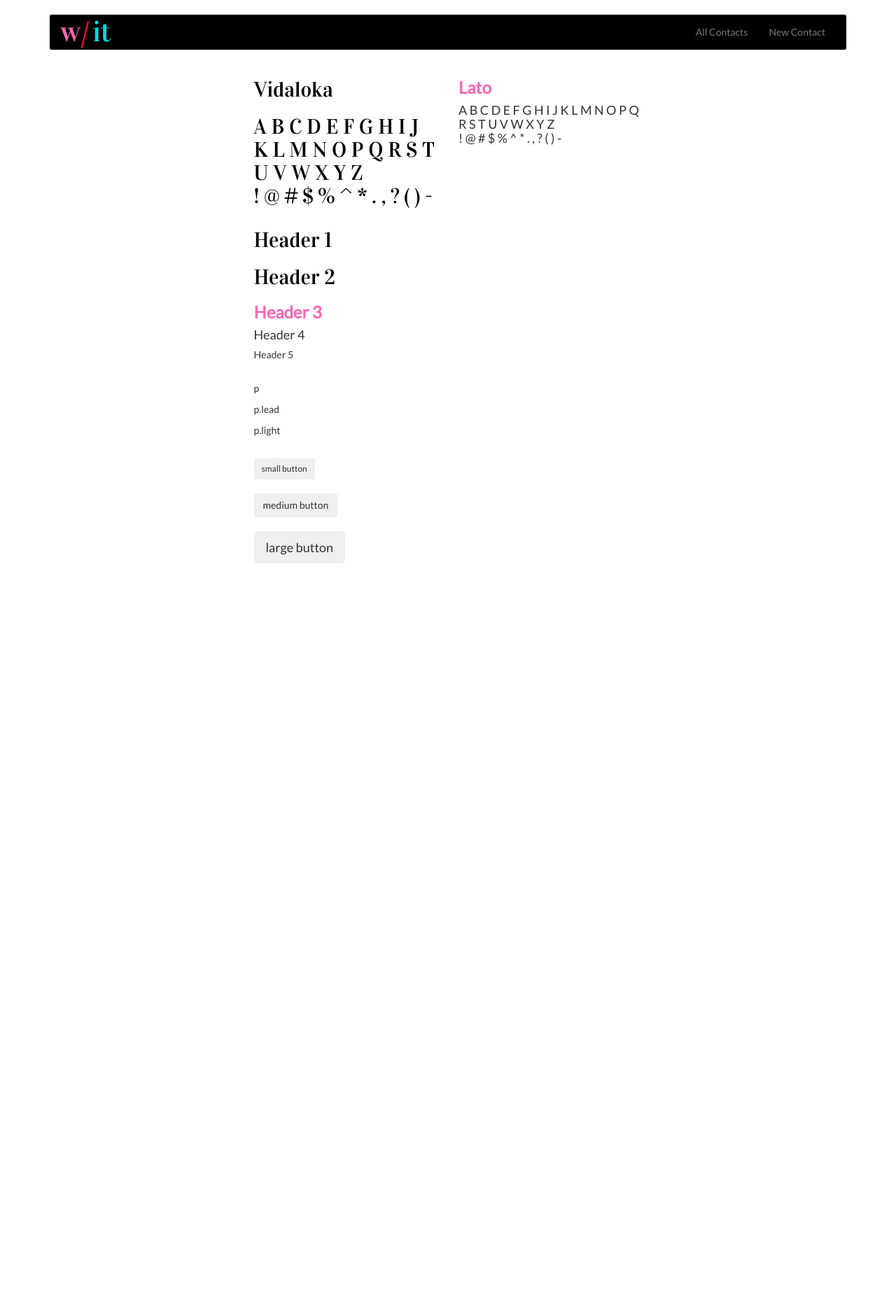
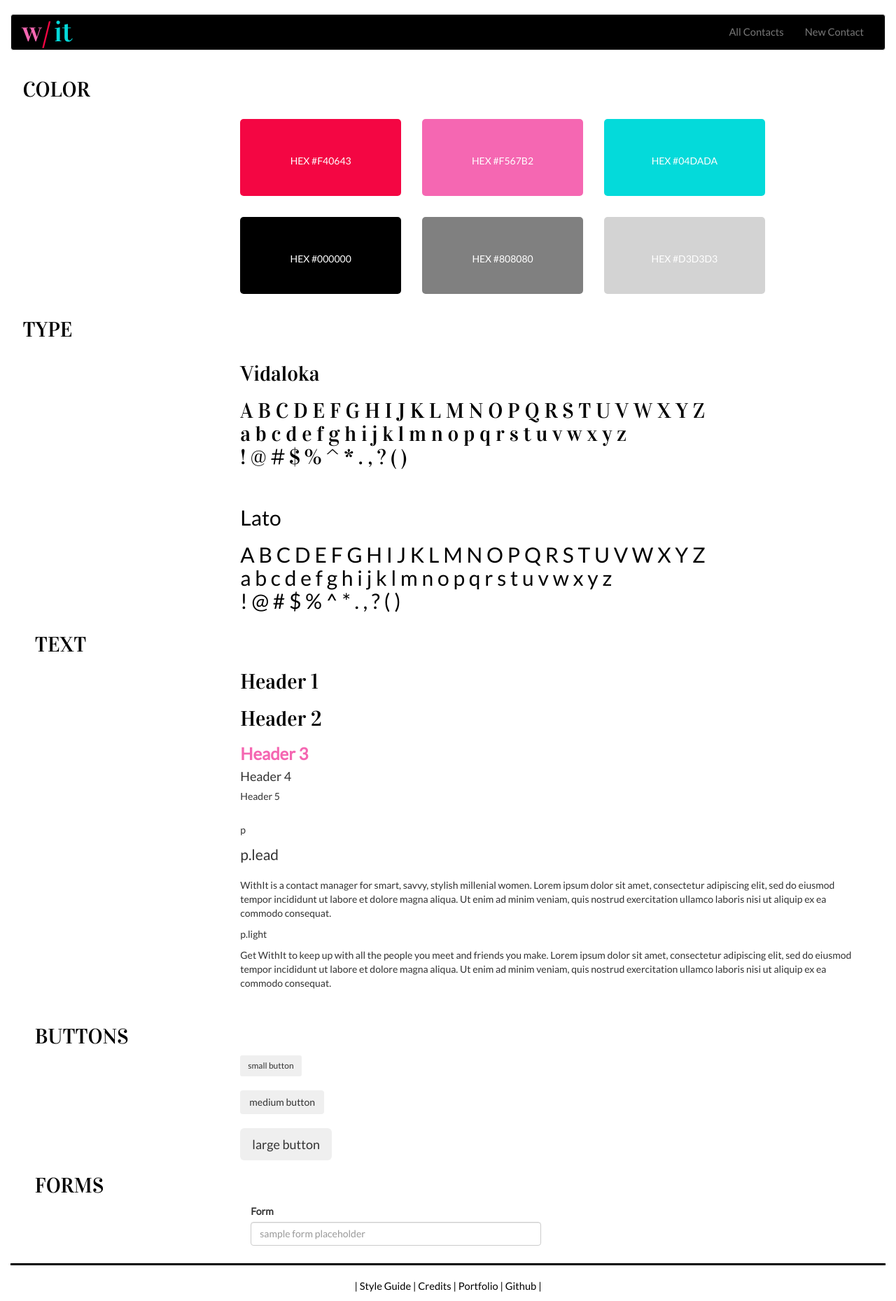
Before and after one commit to ecperry/contact-manager, a PHP site: page /style.php in a window 1280 px wide. Shown: the whole page at 70% size. Before the commit the page ends 805 px from the top, so only its background shows below. Run offline with PHP 8.4, Linux system fonts and the light colour scheme; some libraries are stand-ins or nearby versions.

Commit message:
Fixed bugs in functionality.

```diff
--- a/css/style.css
+++ b/css/style.css
@@ -20,6 +20,7 @@
 }
 a {
   color: black;
+  font-size: 11pt;
 }
 .navbar{
 color: white;
@@ -48,8 +49,6 @@
   margin-top:12px;
 }
 
-.footer {
-}
 @media screen and (min-width : 991px) {
 .btn-delete {
   margin-top:32px;
@@ -79,9 +78,7 @@
 .all {
 font: white;
 }
-.new {
 
-}
 .border {
 border-top: solid;
 border-color: black;
@@ -89,8 +86,140 @@
 text-align: center;
 }
 
+.border :hover {
+text-decoration: none;
+color: #04DADA;
+}
+
+.black{
+color: black;
+}
+
+
 .withit {
   font-style: italic;
   font-family: 'Vidaloka', serif;
   color: #04DADA;
 }
+
+.color1 {
+  background-color: #F40643;
+}
+.color2 {
+  background-color: #F567B2;
+}
+.color3 {
+  background-color: #04DADA;
+}
+.color4 {
+  background-color: black;
+}
+.color5 {
+  background-color: grey;
+}
+.color6 {
+  background-color: lightgrey;
+}
+.color1 , .color2 , .color3, .color4, .color5, .color6 {
+  padding: 50px 30px 30px 30px;
+  margin: 15px 15px 15px 15px;
+  border-radius: 5px;
+  color: white;
+  text-align: center;
+  font-family: 'Lato', sans-serif;
+}
+
+.float {
+padding-left: 20%;
+width: 80%;
+
+}
+
+.left {
+  margin-left: -33%;
+  padding: none;
+  width: 100%;
+}
+.content {
+margin-left: 10%;
+margin-right: -33%;
+}
+
+.Lato {
+  font-family: 'Lato', sans-serif;
+}
+
+td {
+width: 10%;
+}
+
+.container {
+  width: 100%;
+  overflow: scroll;
+}
+
+a {
+  color: black;
+}
+.table-hover :hover{
+  color: grey;
+  text-decoration: none;
+}
+.table-hover {
+}
+
+th {
+color: grey;
+font-weight: bold;
+font-size: 12pt;
+}
+
+.table tbody tr:hover td, .table tbody tr:hover th {
+    background-color: #CCFAFA;
+    border-color: #04DADA;
+    border-bottom-color: #04DADA;
+    color: lightgrey;
+}
+
+.text-muted  {
+  color: #04DADA;
+}
+a{
+color: black;
+}
+
+.new {
+border-color: #04DADA;
+border-width: medium;
+background-color: #04DADA;
+color: white;
+margin: 15px 0px 35px 0px;
+}
+
+
+.delete{
+border-color: #F40643;
+border-width: medium;
+background-color: white;
+color: #F40643;
+margin: 0px 0px 10px 0px;
+font-family: 'Lato', sans-serif;
+}
+
+.btn-danger .delete :hover {
+  color: white;
+  background-color: #F40643;
+}
+
+button :hover {
+  border-color: #F40643;
+  border-width: thick;
+  color: white;
+  background-color: #F40643;
+}
+.alert, .alert-success, .alert-info {
+  border-color: #FDDFF2;
+  border-width: thick;
+  color: #F567B2;
+  background-color: #FDDFF2;
+}
--- a/edit.php
+++ b/edit.php
@@ -19,7 +19,7 @@
 </div>
 <?php endif; ?>
 
-<a href="/delete.php?id=<?= $contact['id']; ?>" class="btn btn-danger btn-xs pull-right btn-delete">Delete Contact</a>
+<a href="/delete.php?id=<?= $contact['id']; ?>" class="btn btn-danger btn-xs pull-right btn-delete delete">Delete Contact</a>
 <h1>Edit Contact</h1>
 
 <form method="POST" action="/update.php">
@@ -139,7 +139,7 @@
   </div>
 </div>
 
-  <button class="btn btn-primary">Save Contact</button>
+  <button class="btn btn-primary new">Save Contact</button>
 </form>
 
 <?php include 'footer.php'; ?>
--- a/footer.php
+++ b/footer.php
@@ -2,10 +2,10 @@
 
     </div>
     <div class = "border">
-      <p class="all"> <br> <a href="/style.php" class="footer"> | Style Guide | </a>
-      <a href="/credits.php" class="footer"> Credits | </a>
-      <a href="https://www.emilythecopywriter.com/"> Portfolio | </a>
-      <a href="https://www.github.com/ecperry/"> Github | </a></p>
+      <p class="all"> <br> <a href="/style.php"><span class="black"> | </span>Style Guide <span class="black"> | </span></a>
+      <a href="/credits.php"> Credits <span class="black"> | </span></a>
+      <a href="https://www.emilythecopywriter.com/"> Portfolio <span class="black"> | </span> </a>
+      <a href="https://www.github.com/ecperry/"> Github <span class="black"> | </span> </a></p>
     </div>
 
 
--- a/header.php
+++ b/header.php
@@ -38,7 +38,7 @@
           <div class="collapse navbar-collapse" id="bs-example-navbar-collapse-1">
             <ul class="nav navbar-nav navbar-right">
               <li class ="all"><a href="/index.php">All Contacts</a></li>
-              <li class = "new"><a href="/new.php">New Contact</a></li>
+              <li class = "contact"><a href="/new.php">New Contact</a></li>
             </ul>
           </div><!-- /.navbar-collapse -->
         </div><!-- /.container-fluid -->
@@ -46,4 +46,4 @@
 
       <div class="row">
 
-        <div class="col-md-6 col-md-offset-3">
+        <div class="col-lg-12 float">
--- a/style.php
+++ b/style.php
@@ -1,20 +1,63 @@
-<!DOCTYPE html>
+
 <?php include 'header.php'; ?>
-<html>
+<div class="col-md-12">
   <head>
     <meta charset="utf-8">
     <title>Style Guide</title>
   </head>
   <body>
+    <div class="left">
+      <h1>COLOR</h1>
+    </div>
+    <div class="content">
+      <div class="row">
+      <div class= "col-md-3 color1">
+        <p>HEX #F40643</p>
+      </div>
+      <div class= "col-md-3 color2">
+        <p class="white">HEX #F567B2</p>
+      </div>
+      <div class= "col-md-3 color3">
+        <p class="white">HEX #04DADA</p>
+      </div>
+      <div class= "col-md-3 color4">
+        <p class="white">HEX #000000</p>
+      </div>
+      <div class= "col-md-3 color5">
+        <p class="white">HEX #808080</p>
+      </div>
+      <div class= "col-md-3 color6">
+        <p class="white">HEX #D3D3D3</p>
+      </div>
+    </div>
+    </div>
+    <div class="left">
+      <h1> TYPE </h1>
+    </div>
+    <div class="content">
     <div class="row">
-    <div class= "col-md-6">
+    <div class= "col-md-12">
     <h1> Vidaloka </h1>
-    <h2> A B C D E F G H I J K L M N O P Q R S T U V W X Y Z<br> ! @ # $ % ^ * . , ? ( ) -</h2>
+    <h2> A B C D E F G H I J K L M N O P Q R S T U V W X Y Z
+      <br>
+        a b c d e f g h i j k l m n o p q r s t u v w x y z
+      <br>
+      ! @ # $ % ^ * . , ? ( )
+        <br>
+          <br>
+    </h2>
+    <h1 class= "Lato"> Lato </h1>
+    <h2 class = "Lato"> A B C D E F G H I J K L M N O P Q R S T U V W X Y Z
+      <br>
+      a b c d e f g h i j k l m n o p q r s t u v w x y z
+      <br>
+      ! @ # $ % ^ * . , ? ( )
+    </h2>
   </div>
-  <div class="col-md-6">
-    <h3> Lato </h3>
-    <h4> A B C D E F G H I J K L M N O P Q R S T U V W X Y Z <br> ! @ # $ % ^ * . , ? ( ) -</h4>
-  </div>
+    </div>
+
+    <div class="left">
+    <h1> TEXT </h1>
     </div>
     <h1> Header 1 </h1>
     <h2> Header 2 </h2>
@@ -23,16 +66,45 @@
     <h5> Header 5 </h5>
     <br>
     <p> p </p>
-    <p> p.lead </p>
-    <p> p.light </p>
+    <p class="lead"> p.lead </p>
+    <p>
+      WithIt is a contact manager for smart, savvy, stylish millenial women.
+      Lorem ipsum dolor sit amet, consectetur adipiscing elit, sed do eiusmod
+      tempor incididunt ut labore et dolore magna aliqua. Ut enim ad minim
+      veniam, quis nostrud exercitation ullamco laboris nisi ut aliquip ex ea
+      commodo consequat.
+    </p>
+    <p class="light"> p.light </p>
+    <p>
+      Get WithIt to keep up with all the people you meet and friends you make.
+      Lorem ipsum dolor sit amet, consectetur adipiscing elit, sed do eiusmod
+      tempor incididunt ut labore et dolore magna aliqua. Ut enim ad minim
+      veniam, quis nostrud exercitation ullamco laboris nisi ut aliquip ex ea
+      commodo consequat.
+    </p>
     <br>
-    <button class="btn btn-sm new">small button</button>
+
+    <div class="left">
+    <h1> BUTTONS </h1>
+    </div>
+    <button class="btn btn-sm">small button</button>
     <br>
     <br>
     <button class="btn btn-md">medium button</button>
     <br>
     <br>
-    <button class="btn btn-lg">large button</button
+    <button class="btn btn-lg">large button</button>
+    <div class="left">
+      <h1> FORMS </h1>
+    </div>
+      <div class="col-lg-6">
+        <div class="form-group">
+          <label for="contact_first">Form</label>
+          <input class="form-control" type="text" name="form" id="contact_first" value="" placeholder="sample form placeholder" />
+        </div>
+      </div>
+    </div>
+    </div>
+  </body>
 
-  </body>
-</html>
+<?php include 'footer.php'; ?>
```
Also changed, not shown: index.php (+13 -10 lines).
